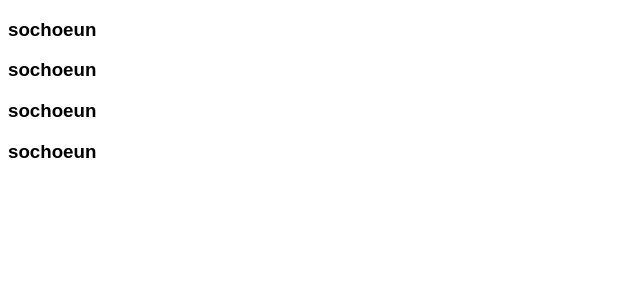
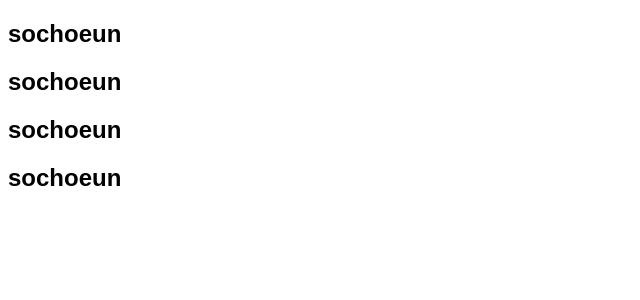
Before and after one commit to SochoeunKhorn/rean_react_js, a React (Vite) app: page / in a window 1280 px wide. Shown: the top 300 px of the page, without its empty margins (0-640 px from the left). Built offline with nearby package versions, Linux system fonts and the light colour scheme.

Commit message:
using arrow function list component

```diff
--- a/src/components/User.jsx
+++ b/src/components/User.jsx
@@ -5,9 +5,15 @@ const name = [
   { name: "sochoeun", sex: "male" },
   { name: "sochoeun", sex: "male" },
 ];
-const userName = name.map((n) => <h3>{n.name}</h3>);
+
 const User = () => {
-  return <div>{userName}</div>;
+  return (
+    <div>
+      {name.map((n) => (
+        <h2>{n.name}</h2>
+      ))}
+    </div>
+  );
 };
 
 export default User;
```
